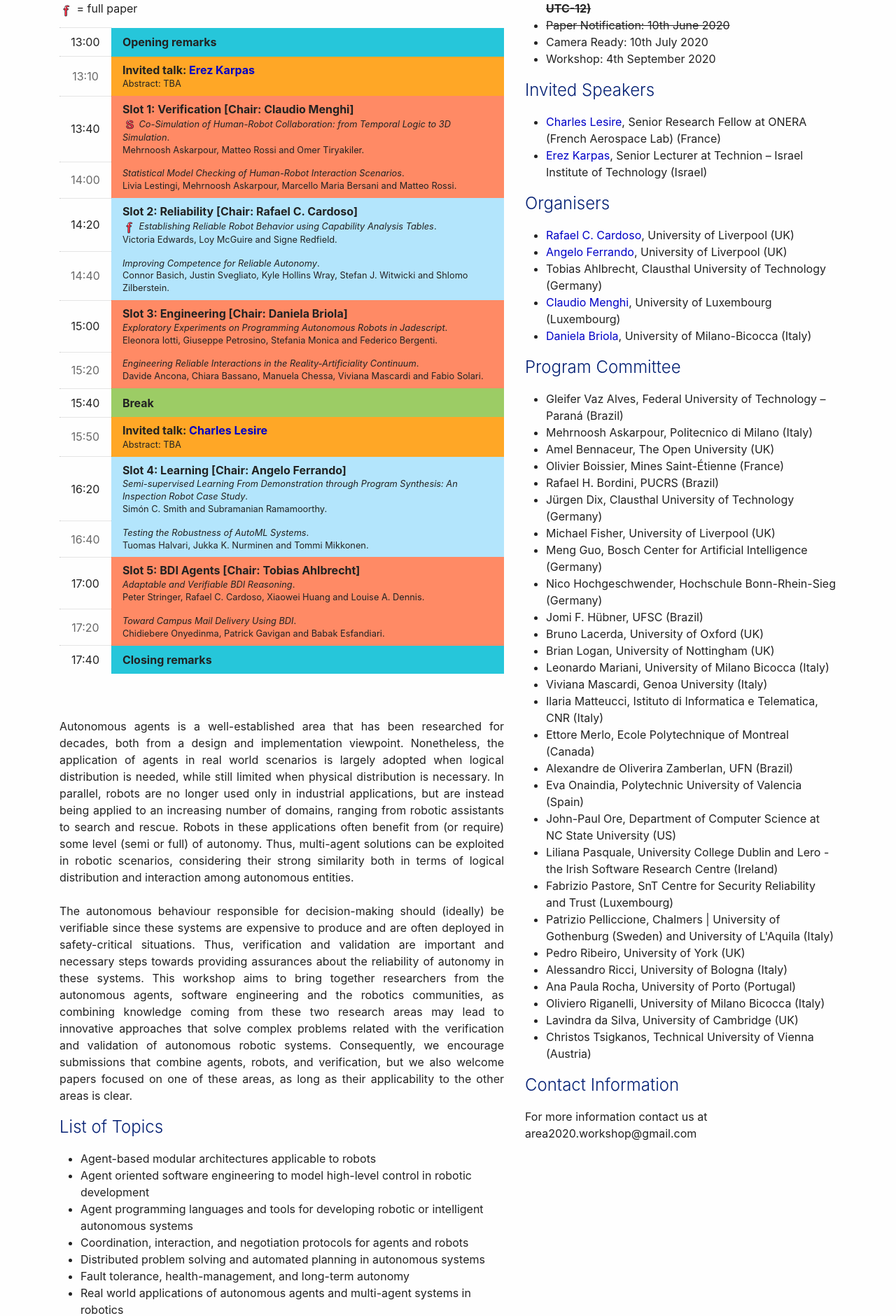
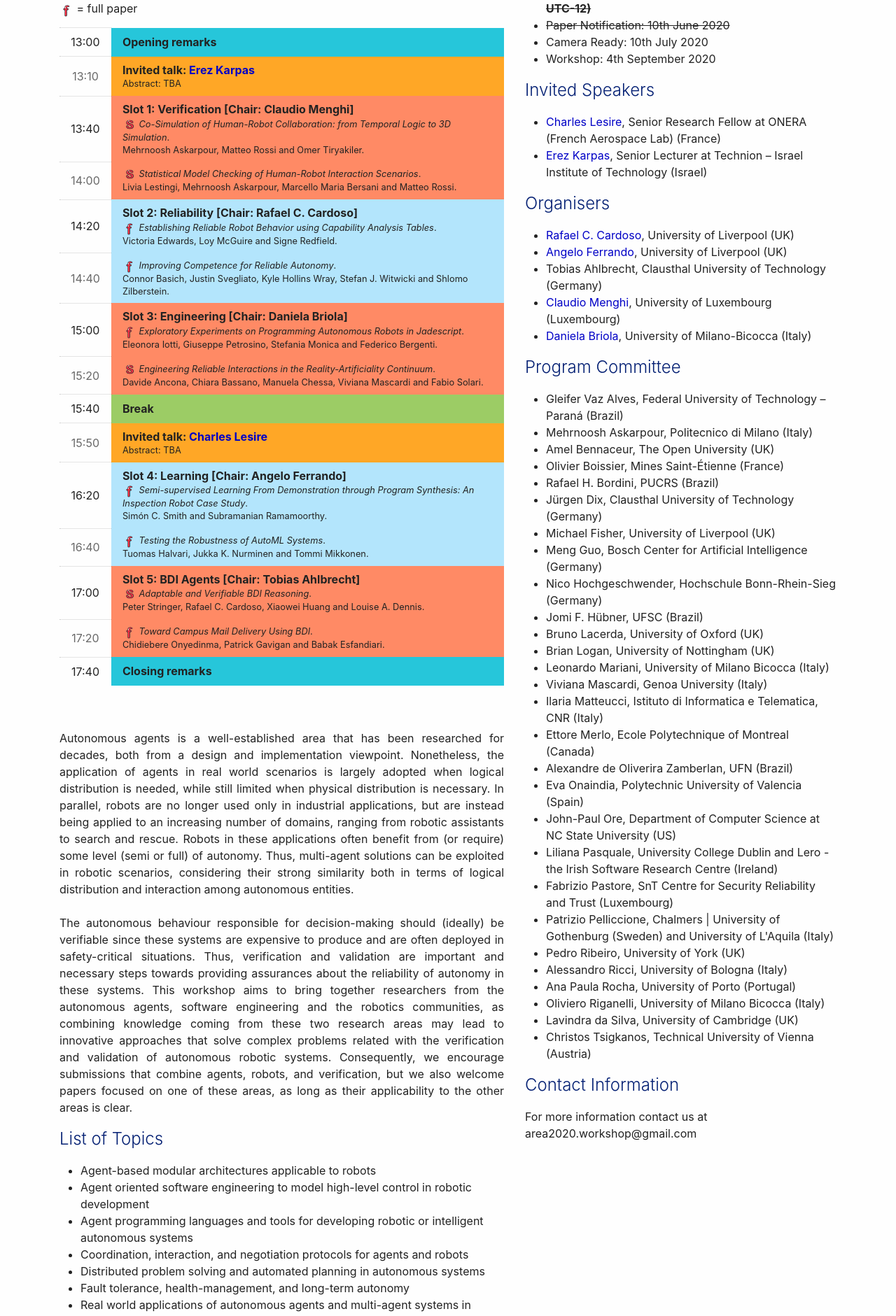
Before and after one commit to area2020/area2020.github.io, a Jekyll site: the page built from index.md, in a window 1280 px wide. Shown: the part 496-2377 px from the top of the page at 70% size. Built offline with Jekyll 4.4.1, drawn with Linux system fonts in a browser that asks for light colours; nearby versions of some CDN libraries.

Commit message:
Update index.md

```diff
--- a/index.md
+++ b/index.md
@@ -69,7 +69,7 @@ The time is in <a href="https://time.is/it/CEST">CEST timezone</a>.
           <th>14:00</th>
           <td colspan="4" class="stage-venus">
             <span>
-              <i>Statistical Model Checking of Human-Robot Interaction Scenarios</i>. <br/>
+              <img src="../../images/logos/s_icon.png" style="width:20px"/> <i>Statistical Model Checking of Human-Robot Interaction Scenarios</i>. <br/>
               Livia Lestingi, Mehrnoosh Askarpour, Marcello Maria Bersani and Matteo Rossi.
             </span>
           </td>
@@ -88,7 +88,7 @@ The time is in <a href="https://time.is/it/CEST">CEST timezone</a>.
           <th>14:40</th>
           <td colspan="4" class="stage-mars">
              <span>
-              <i>Improving Competence for Reliable Autonomy</i>. <br/>
+              <img src="../../images/logos/f_icon.png" style="width:20px"/> <i>Improving Competence for Reliable Autonomy</i>. <br/>
               Connor Basich, Justin Svegliato, Kyle Hollins Wray, Stefan J. Witwicki and Shlomo Zilberstein.
             </span>
           </td>
@@ -98,7 +98,7 @@ The time is in <a href="https://time.is/it/CEST">CEST timezone</a>.
             <td colspan="4" class="stage-venus">
             Slot 3: Engineering [Chair: Daniela Briola]
             <span>
-              <i>Exploratory Experiments on Programming Autonomous Robots in Jadescript</i>. <br/>
+              <img src="../../images/logos/f_icon.png" style="width:20px"/> <i>Exploratory Experiments on Programming Autonomous Robots in Jadescript</i>. <br/>
               Eleonora Iotti, Giuseppe Petrosino, Stefania Monica and Federico Bergenti.
             </span>
             </td>
@@ -107,7 +107,7 @@ The time is in <a href="https://time.is/it/CEST">CEST timezone</a>.
           <th>15:20</th>
          <td colspan="4" class="stage-venus">
            <span>
-              <i>Engineering Reliable Interactions in the Reality-Artificiality Continuum</i>. <br/>
+             <img src="../../images/logos/s_icon.png" style="width:20px"/>  <i>Engineering Reliable Interactions in the Reality-Artificiality Continuum</i>. <br/>
              Davide Ancona, Chiara Bassano, Manuela Chessa, Viviana Mascardi and Fabio Solari.
             </span>
          </td>
@@ -128,7 +128,7 @@ The time is in <a href="https://time.is/it/CEST">CEST timezone</a>.
             <td colspan="4" class="stage-mars">
             Slot 4: Learning [Chair: Angelo Ferrando]
             <span>
-               <i>Semi-supervised Learning From Demonstration through Program Synthesis: An Inspection Robot Case Study</i>. <br/>
+              <img src="../../images/logos/f_icon.png" style="width:20px"/>  <i>Semi-supervised Learning From Demonstration through Program Synthesis: An Inspection Robot Case Study</i>. <br/>
               Simón C. Smith and Subramanian Ramamoorthy.
             </span>
             </td>
@@ -137,7 +137,7 @@ The time is in <a href="https://time.is/it/CEST">CEST timezone</a>.
           <th>16:40</th>
           <td colspan="4" class="stage-mars">
             <span>
-              <i>Testing the Robustness of AutoML Systems</i>. <br/>
+             <img src="../../images/logos/f_icon.png" style="width:20px"/>  <i>Testing the Robustness of AutoML Systems</i>. <br/>
               Tuomas Halvari, Jukka K. Nurminen and Tommi Mikkonen.
             </span>
           </td>
@@ -147,7 +147,7 @@ The time is in <a href="https://time.is/it/CEST">CEST timezone</a>.
             <td colspan="4" class="stage-venus">
             Slot 5: BDI Agents [Chair: Tobias Ahlbrecht]
             <span>
-              <i>Adaptable and Verifiable BDI Reasoning</i>. <br/>
+             <img src="../../images/logos/s_icon.png" style="width:20px"/>  <i>Adaptable and Verifiable BDI Reasoning</i>. <br/>
               Peter Stringer, Rafael C. Cardoso, Xiaowei Huang and Louise A. Dennis.
 
             </span>
@@ -157,7 +157,7 @@ The time is in <a href="https://time.is/it/CEST">CEST timezone</a>.
           <th>17:20</th>
            <td colspan="4" class="stage-venus">
             <span>
-              <i>Toward Campus Mail Delivery Using BDI</i>. <br/>
+             <img src="../../images/logos/f_icon.png" style="width:20px"/>  <i>Toward Campus Mail Delivery Using BDI</i>. <br/>
               Chidiebere Onyedinma, Patrick Gavigan and Babak Esfandiari.
             </span>
            </td>
```
